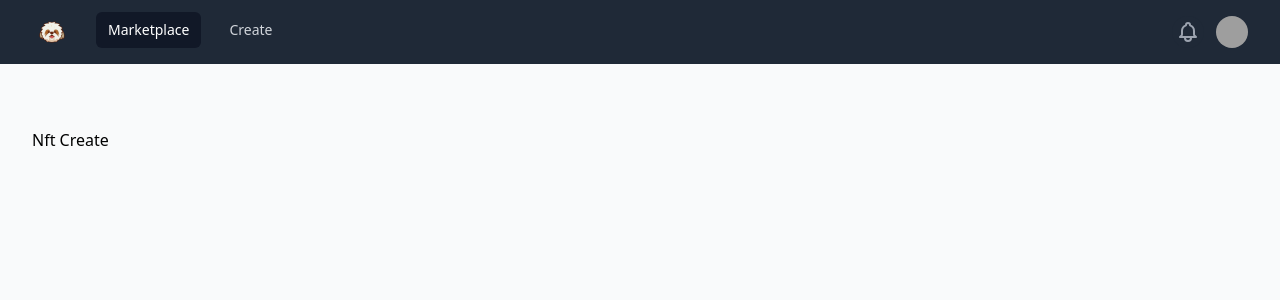
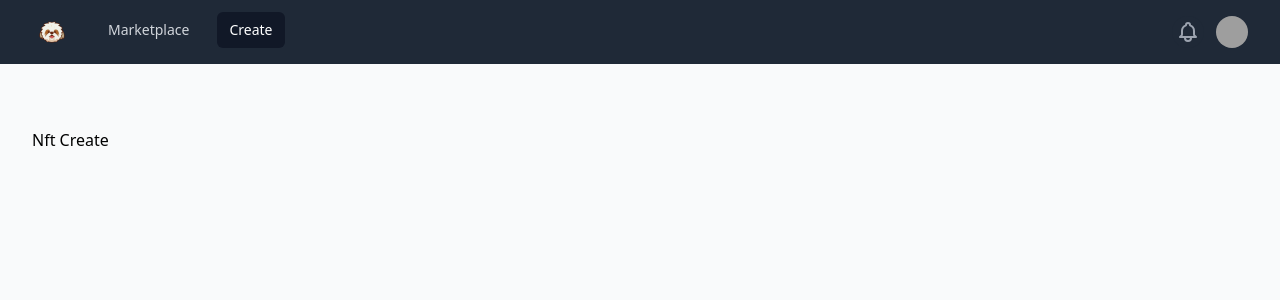
Before and after one commit to ShihTzuWorld/ShihTzu-World-NFT, a Next.js app: page /nft/create in a window 1280 px wide. Shown: the top 300 px of the page. Built offline with nearby package versions, Linux system fonts and the light colour scheme; grey boxes are pictures that could not be loaded.

Commit message:
Added further styling and active class to nav items

```diff
--- a/components/index.ts
+++ b/components/index.ts
@@ -4,3 +4,4 @@
 export { default as BaseLayout } from "./layout/BaseLayout";
 export { default as NftList } from "./nft/list";
 export { default as NftItem } from "./nft/item";
+export { default as ActiveLink } from "./link";
--- /dev/null
+++ b/components/link/index.tsx
@@ -0,0 +1,31 @@
+import Link from "next/link"
+import React, { FunctionComponent, ReactElement } from "react"
+import { useRouter } from "next/router"
+
+type LinkProps = {
+    href: string
+    children: ReactElement
+    activeClass: string
+}
+
+const ActiveLink: FunctionComponent<LinkProps> = ({ children, ...props }) => {
+    const { pathname } = useRouter()
+    let className = children!.props.className || ""
+    let _defaultClass = `${className} text-gray-100`
+
+    if (pathname === props.href) {
+        className = `${className} text-indigo-400 ${props.activeClass}`
+    } else {
+        className = _defaultClass;
+    }
+
+    return (
+        <Link {...props}>
+            {
+                React.cloneElement(children, { className })
+            }
+        </Link>
+    )
+}
+
+export default ActiveLink;
--- a/components/navbar/index.tsx
+++ b/components/navbar/index.tsx
@@ -3,7 +3,7 @@
 import { Fragment } from 'react';
 import { Disclosure, Menu, Transition } from '@headlessui/react';
 import { BellIcon, MenuIcon, XIcon } from '@heroicons/react/outline';
-import Link from 'next/link';
+import ActiveLink from '../link';
 
 const navigation = [
     { name: 'Marketplace', href: '/', current: true },
@@ -43,20 +43,18 @@
                                 <div className="hidden sm:block sm:ml-6">
                                     <div className="flex space-x-4">
                                         {navigation.map((item) => (
-                                            <Link
+                                            <ActiveLink
                                                 key={item.name}
                                                 href={item.href}
+                                                activeClass="bg-gray-900 text-white"
                                             >
                                                 <a
-                                                    className={classNames(
-                                                        item.current ? 'bg-gray-900 text-white' : 'text-gray-300 hover:bg-gray-700 hover:text-white',
-                                                        'px-3 py-2 rounded-md text-sm font-medium'
-                                                    )}
+                                                    className="text-gray-300 hover:bg-gray-700 hover:text-white px-3 py-2 rounded-md text-sm font-medium"
                                                     aria-current={item.current ? 'page' : undefined}
                                                 >
                                                     {item.name}
                                                 </a>
-                                            </Link>
+                                            </ActiveLink>
                                         ))}
                                     </div>
                                 </div>
@@ -99,7 +97,7 @@
 
                                                             className={classNames(active ? 'bg-gray-100' : '', 'block px-4 py-2 text-sm text-gray-700')}
                                                         >
-                                                            Your Profile
+                                                            Profile
                                                         </a>
                                                     </Link>
                                                 )}
```
